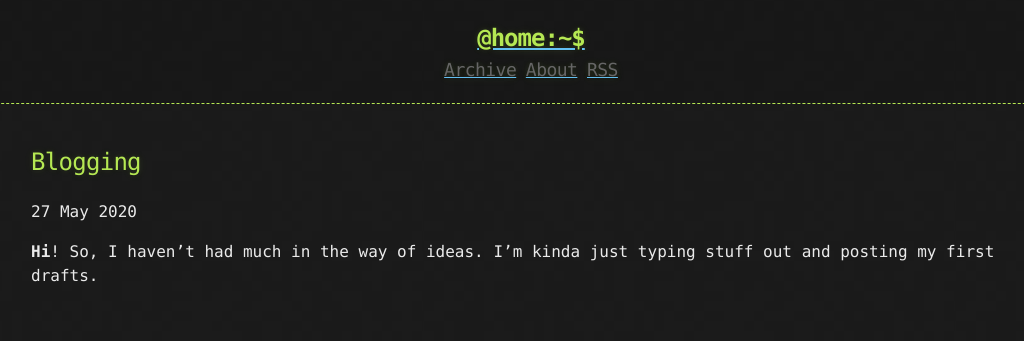
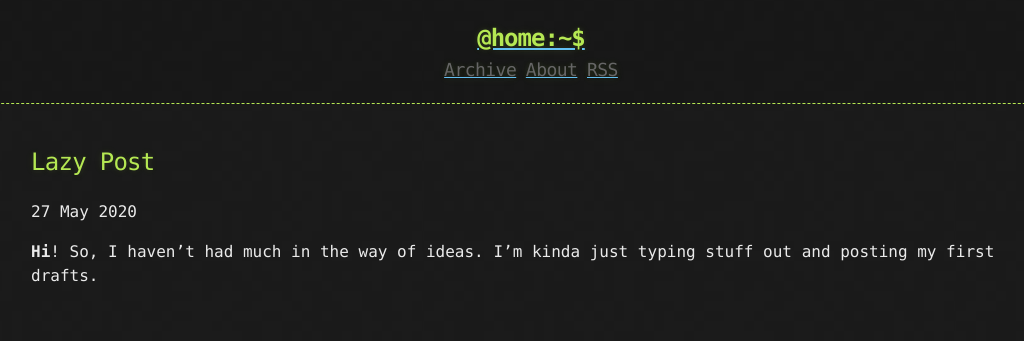
Before and after one commit to windfiresteel/windfiresteel.github.io, a Jekyll site: the page built from _posts/2020-05-27-Blogging.md, in a window 1280 px wide. Shown: the top 341 px of the page, without its empty margins (109-1133 px from the left). Built offline with Jekyll 4.4.1, drawn with Linux system fonts in a browser that asks for light colours.

Commit message:
Update 2020-05-27-Blogging.md

```diff
--- a/_posts/2020-05-27-Blogging.md
+++ b/_posts/2020-05-27-Blogging.md
@@ -1,2 +1,6 @@
+---
+title: Lazy Post
+layout: post
+---
 **Hi**!
   So, I haven't had much in the way of ideas. I'm kinda just typing stuff out and posting my first drafts.
```
